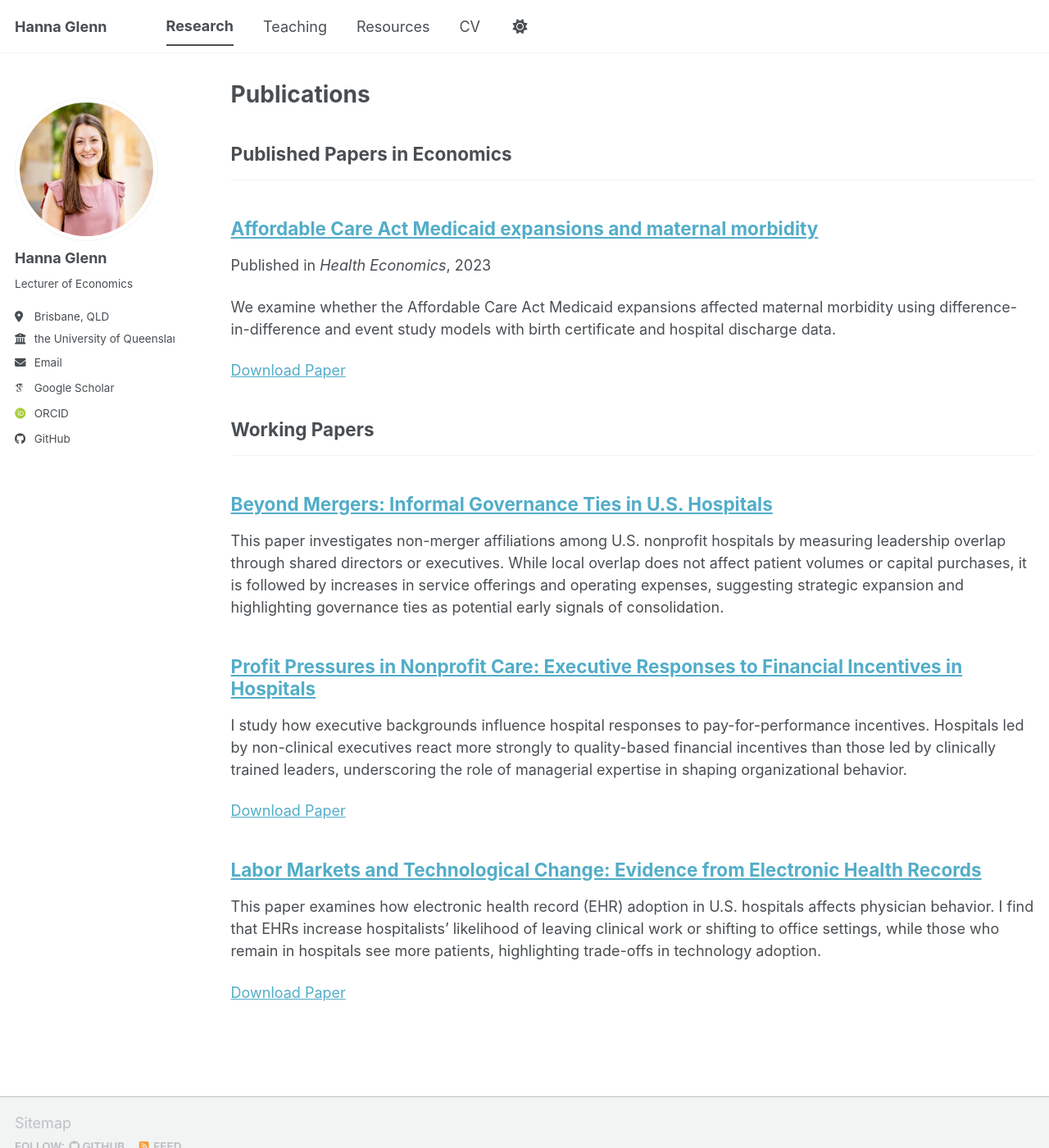
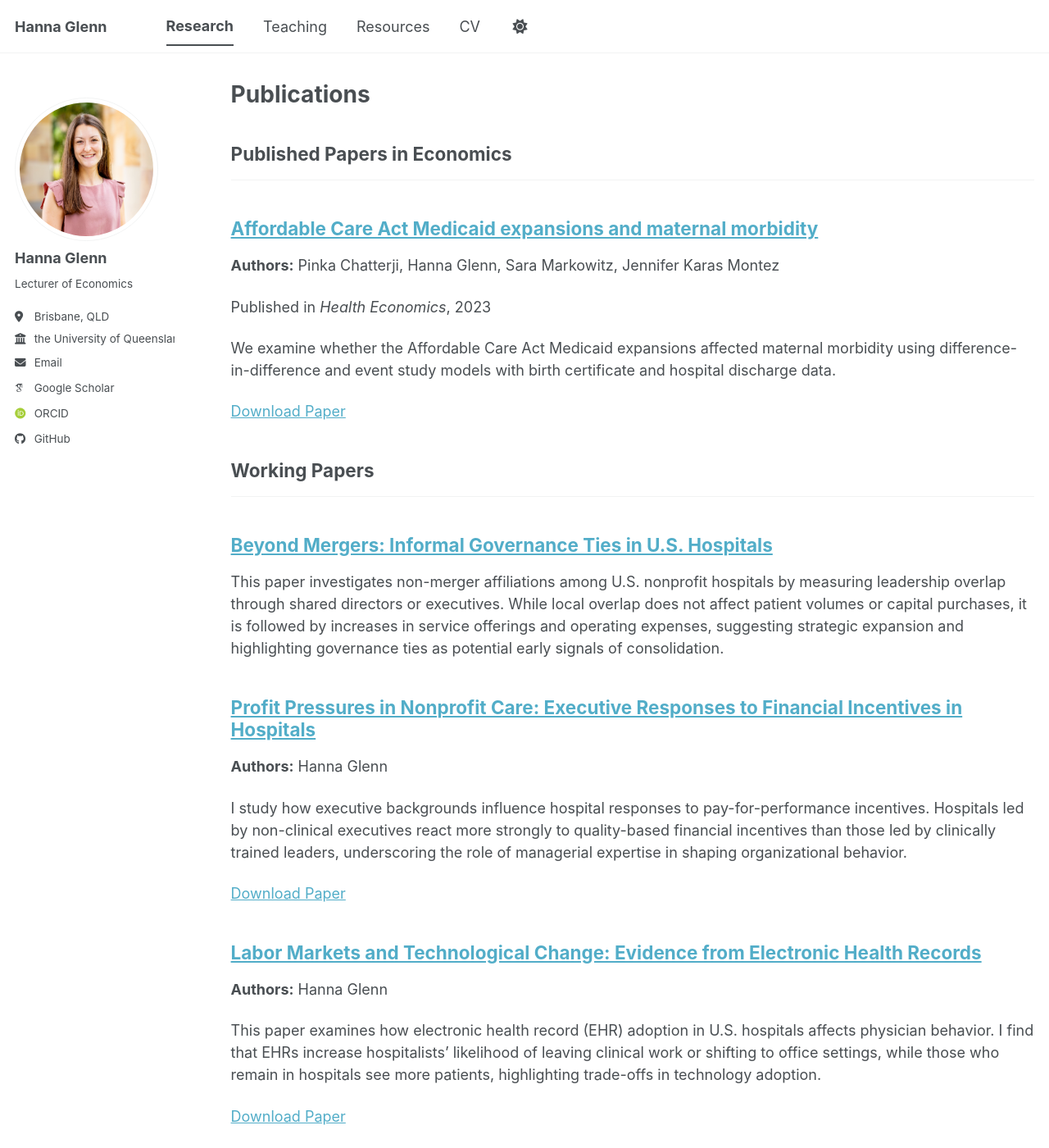
Before and after one commit to hannaglenn/hannaglenn.github.io, a Jekyll site: the page built from _pages/publications.html, in a window 1280 px wide and 1400 px high. Shown: the whole window at 82% size. Built offline with Jekyll 4.4.1, drawn with Linux system fonts in a browser that asks for light colours; some web fonts are replaced; a script bundle is joined from its source files by our own code; library files that are not in the unit come from our copies.

Commit message:
add authors to main landing page

```diff
--- a/_includes/archive-single.html
+++ b/_includes/archive-single.html
@@ -33,6 +33,41 @@
         <a href="{{ base_path }}{{ post.url }}" rel="permalink">{{ title }}</a>
       {% endif %}
     </h2>
+
+    {% comment %}
+Show authors on archive/list pages for publications.
+Supports:
+- authors: ["Name 1", "Name 2"]
+- authors: [{name: "Name", url: "https://..."}, {name: "Name", orcid: "0000-..."}]
+{% endcomment %}
+{% if post.collection == 'publications' and post.authors %}
+
+  {% if post.authors.first and post.authors.first.name %}
+    {%- comment -%} Object format {%- endcomment -%}
+    <p class="archive__item-authors">
+      <strong>Authors:</strong>
+      {% for a in post.authors %}
+        {% assign author_name = a.name | default: a %}
+        {% if a.url %}
+          <a href="{{ a.url | escape }}">{{ author_name }}</a>
+        {% elsif a.orcid %}
+          <a href="https://orcid.org/{{ a.orcid | strip | escape }}">{{ author_name }}</a>
+        {% else %}
+          {{ author_name }}
+        {% endif %}
+        {% unless forloop.last %}, {% endunless %}
+      {% endfor %}
+    </p>
+
+  {% else %}
+    {%- comment -%} Simple string list {%- endcomment -%}
+    <p class="archive__item-authors">
+      <strong>Authors:</strong> {{ post.authors | join: ", " }}
+    </p>
+  {% endif %}
+
+{% endif %}
+
 
     {% if post.read_time %}
       <p class="page__meta"><i class="fa fa-clock" aria-hidden="true"></i> {% include read-time.html %}</p>
--- a/_publications/EHR-physician.md
+++ b/_publications/EHR-physician.md
@@ -6,5 +6,7 @@ permalink: /publication/2026-EHR-physician
 excerpt: "This paper examines how electronic health record (EHR) adoption in U.S. hospitals affects physician behavior. I find that EHRs increase hospitalists’ likelihood of leaving clinical work or shifting to office settings, while those who remain in hospitals see more patients, highlighting trade-offs in technology adoption."
 date: 2026-01-01
 paperurl: 'https://hannaglenn.github.io/files/EHR_physician.pdf'
+authors:
+- Hanna Glenn
 ---
 Technology adoption in health care has the potential to improve patient outcomes, and in some cases, decrease costs. However, new technologies can also be burdensome for physicians. I add to our understanding of how new technology can affect its users by investigating changes in physician behavior as a result of a major technology shift in US hospitals, electronic health records (EHRs). I treat EHR adoption in hospitals as an exogenous shock to hospitalists, and estimate average group time treatment effects on various labor market outcomes. I find that hospitalists are more likely to leave clinical work altogether, and more likely to shift work to an office setting due to EHRs. For hospitalists that continue working in the hospital, EHRs lead to an increase in patients seen. These findings inform the full costs and benefits of technology adoption, relevant to both technology adopters and policymakers who incentivize technology adoption.
--- a/_publications/maternal-morbidity.md
+++ b/_publications/maternal-morbidity.md
@@ -7,5 +7,10 @@ excerpt: "We examine whether the Affordable Care Act Medicaid expansions affecte
 date: 2023-06-06
 venue: 'Health Economics'
 paperurl: 'https://hannaglenn.github.io/files/maternal-morbidity.pdf'
+authors:
+- Pinka Chatterji
+- Hanna Glenn
+- Sara Markowitz
+- Jennifer Karas Montez
 ---
 In this paper, we test whether the Affordable Care Act Medicaid expansions are associated with maternal morbidity. The ACA expansions may have affected maternal morbidity by increasing pre-conception access to health care, and by improving the quality of delivery care, through enhancing hospitals' financial positions. We use difference-in-difference models in conjunction with event studies. Data come from individual-level birth certificates and state-level hospital discharge data. The results show little evidence that the expansions are associated with overall maternal morbidity or indicators of specific adverse events including eclampsia, ruptured uterus, and unplanned hysterectomy. The results are consistent with prior research showing that the ACA Medicaid expansions are not statistically associated with pre-pregnancy health or maternal health during pregnancy. Our results add to this story and find little evidence of improvements in maternal health upon delivery.
```
